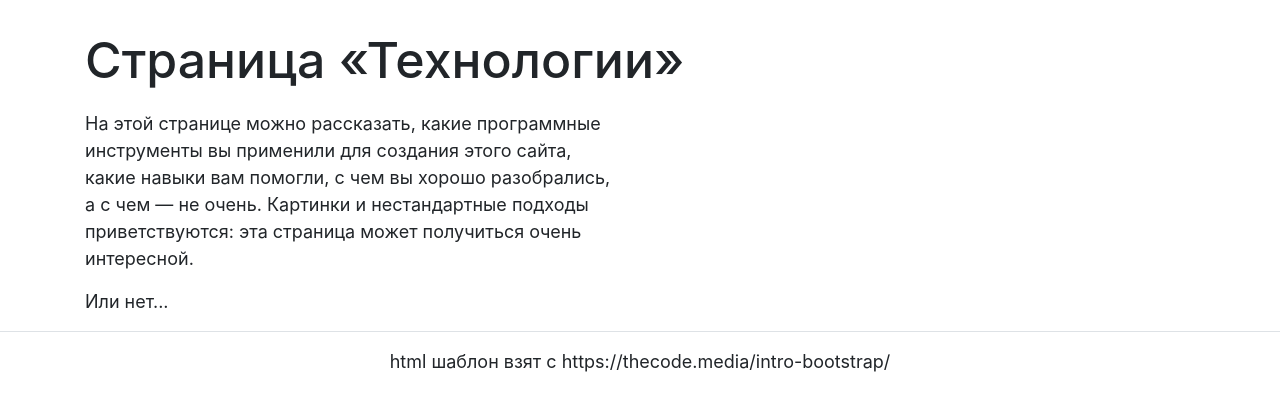
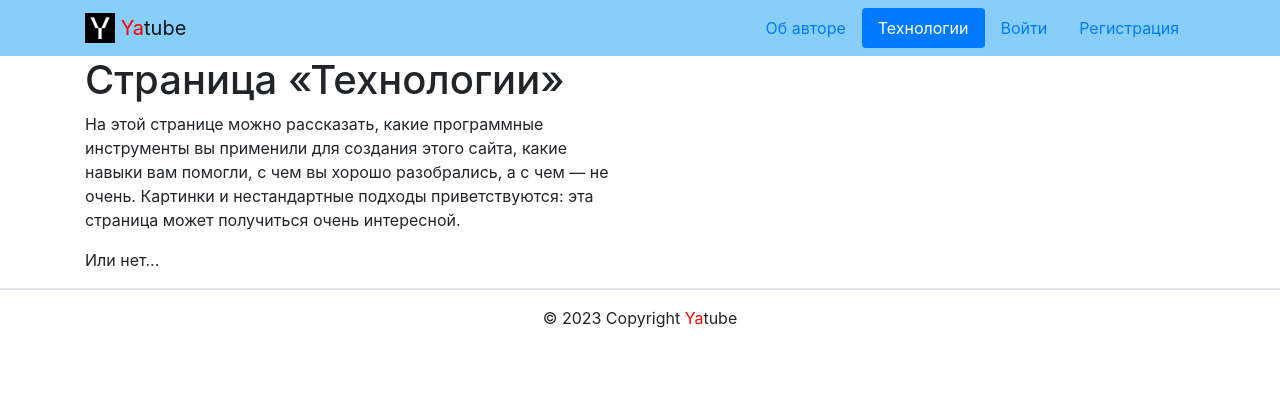
Before and after one commit to artemmikh/hw04_tests, a Django app: page /about/tech/ in a window 1280 px wide. Shown: the top 411 px of the page. Run offline with Django 3.2, Linux system fonts and the light colour scheme; some libraries are stand-ins or nearby versions.

```diff
--- a/yatube/posts/views.py
+++ b/yatube/posts/views.py
@@ -4,7 +4,6 @@ from django.contrib.auth.decorators import login_required
 from django.shortcuts import get_object_or_404, redirect, render
 
 from core.pagination import paginate
-
 from .forms import PostForm, CommentForm
 from .models import Group, Post
 
@@ -12,6 +11,7 @@ User = get_user_model()
 POSTS_PER_PAGE = settings.POSTS_PER_PAGE
 
 
+# @cache_page(20)
 def index(request):
     post_list = Post.objects.all()
     page_obj = paginate(
--- a/yatube/templates/posts/about/tech.html
+++ b/yatube/templates/posts/about/tech.html
@@ -1,40 +1,9 @@
+{% extends 'base.html' %}
 {% load static %}
-<html>
-<!-- служебная часть -->
-  <head>
-    <!-- заголовок страницы -->
-    <title>Страница «Технологии»</title>
-    <!-- настраиваем служебную информацию для браузеров -->
-    <meta charset="utf-8">
-    <meta http-equiv="X-UA-Compatible" content="IE=edge">
-    <meta name="viewport" content="width=device-width, initial-scale=1">
-    <!-- загружаем Бутстрап -->
-    <link rel="stylesheet" href="https://stackpath.bootstrapcdn.com/bootstrap/4.3.1/css/bootstrap.min.css"
-      integrity="sha384-ggOyR0iXCbMQv3Xipma34MD+dH/1fQ784/j6cY/iJTQUOhcWr7x9JvoRxT2MZw1T" crossorigin="anonymous">
-    <style type="text/css">
-      img {
-        max-width: 100%;
-        max-height: 100%;
-      }
-
-      h1 {
-        font-size: 50px;
-        margin-top: 30px;
-        margin-bottom: 20px;
-      }
-
-      h2 {
-        margin-top: 40px;
-        margin-bottom: 20px;
-      }
-
-      p {
-        font-size: 18px;
-      }
-    </style>
-  </head>
-
-  <body>
+{% block title %}
+  Об авторе
+{% endblock %}
+{% block content %}
   <div class="container">
     <div class="row">
       <div class="col-12">
@@ -50,8 +19,4 @@
       </div>
     </div>
   </div>
-    <footer class="border-top text-center py-3">
-      <p> html шаблон взят с https://thecode.media/intro-bootstrap/</p>
-    </footer>
-  </body>
-</html>
+{% endblock %}
--- a/yatube/templates/posts/index.html
+++ b/yatube/templates/posts/index.html
@@ -1,11 +1,13 @@
 {% extends 'base.html' %}
 {% load static %}
+{% load cache %}
 {% load thumbnail %}
 {% block title %}
   Последние обновления на сайте
 {% endblock %}
 {% block content %}
   <div class="container py-5">
+    {% cache 20 index_page %}
       {% for post in page_obj %}
         <article>
           <ul>
@@ -28,6 +30,7 @@
           {% endif %}
           {% if not forloop.last %}<hr>{% endif %}
       {% endfor %}
+    {% endcache %}
     {% include 'posts/includes/paginator.html' %}
   </div>
 {% endblock %}
--- a/yatube/yatube/settings.py
+++ b/yatube/yatube/settings.py
@@ -149,3 +149,9 @@ CSRF_FAILURE_VIEW = 'core.views.csrf_failure'
 
 MEDIA_URL = '/media/'
 MEDIA_ROOT = os.path.join(BASE_DIR, 'media')
+
+CACHES = {
+    'default': {
+        'BACKEND': 'django.core.cache.backends.locmem.LocMemCache',
+    }
+}
```
Also changed, not shown: yatube/core/models.py (added, +13 -0 lines), yatube/posts/models.py (+4 -10 lines), yatube/posts/tests/test_views.py (+11 -0 lines), yatube/posts/migrations/0003_auto_20230718_1345.py (added), yatube/posts/migrations/0004_auto_20230718_1354.py (added), yatube/posts/migrations/0005_auto_20230718_1357.py (added). Lines whose indentation alone changed are shown as unchanged.
